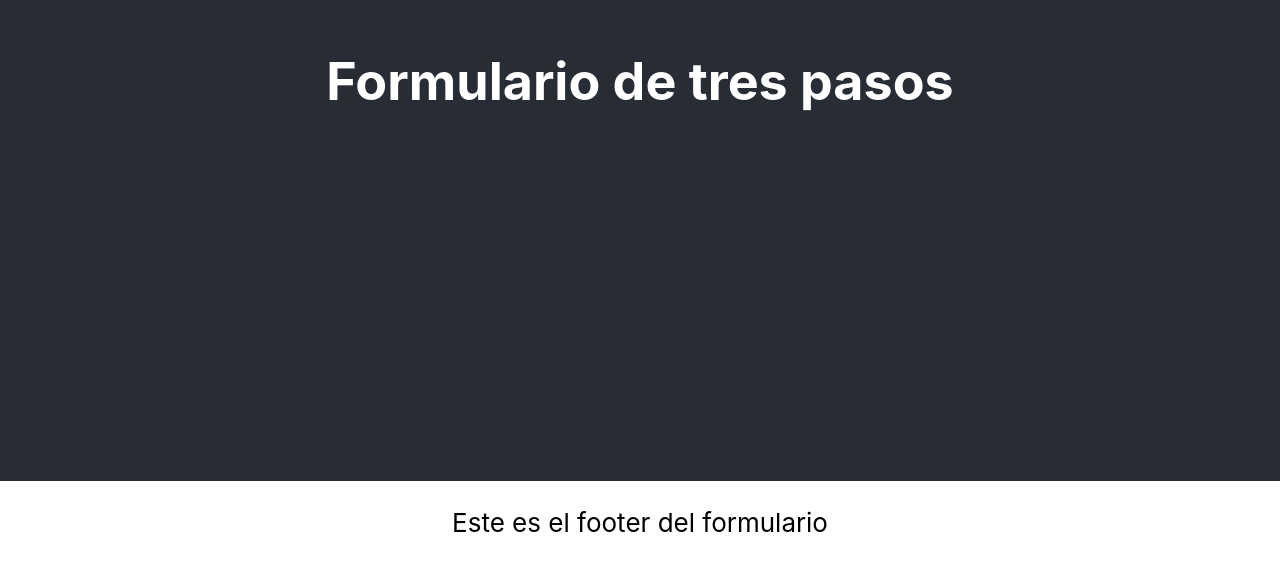
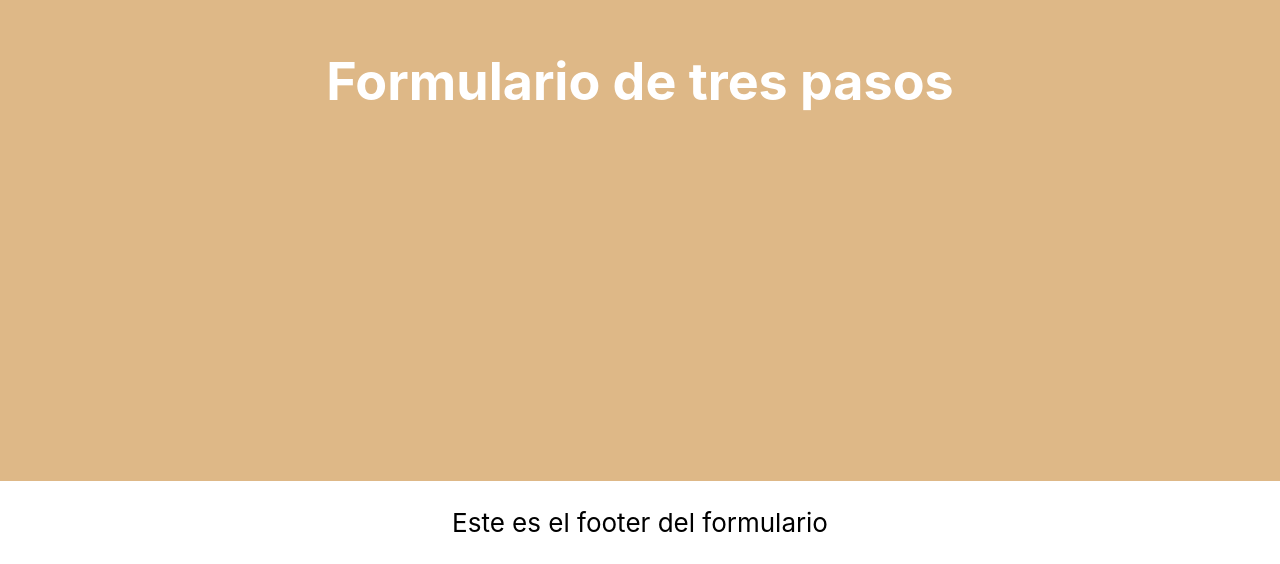
Before and after one commit to jbokyes/202302-W4CH2-Joaquin-Bezanilla, a React (Create React App) app: page / in a window 1280 px wide. Shown: the part 319-883 px from the top of the page. Built offline with nearby package versions, Linux system fonts and the light colour scheme.

Commit message:
changed colour in css, ready to push to test sonar

```diff
--- a/src/core/components/app/App.css
+++ b/src/core/components/app/App.css
@@ -14,7 +14,7 @@
 }
 
 .App-header {
-  background-color: #282c34;
+  background-color: burlywood;
   min-height: 100vh;
   display: flex;
   flex-direction: column;
```
